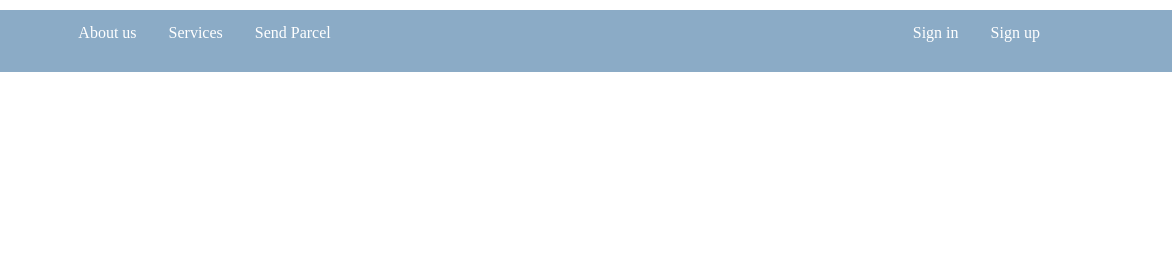
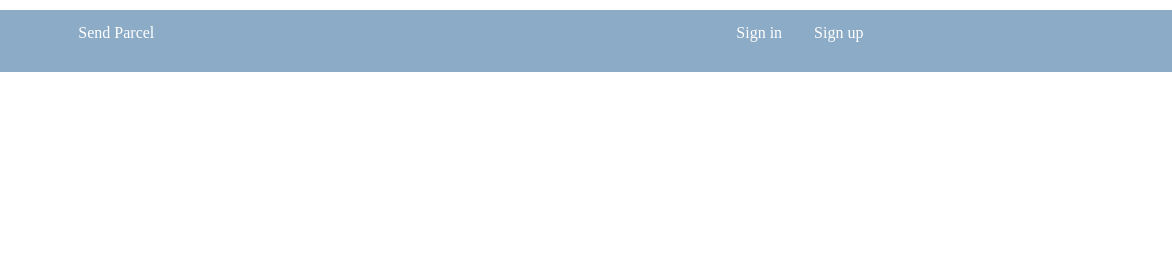
Before and after one commit to MeshackKipkorir/andela-sendIT, a plain HTML site: page UI/register.html in a window 1280 px wide. Shown: the top 280 px of the page, 108-1280 px from the left. Drawn offline with Linux system fonts and the light colour scheme.

Commit message:
removed about us,services links
the links were irrelevant

```diff
--- a/UI/register.html
+++ b/UI/register.html
@@ -11,8 +11,6 @@
       <ul>
         <li class="logo"><a href="index.html">Send<span class="logo-color">IT</span></a></li>
         <div class="navbar">
-        <li><a href="#">About us</a></li>
-        <li><a href="#">Services</a></li>
         <li><a href="create_order.html">Send Parcel</a></li>
         </div>
         <li><a href="login.html" class="auth">Sign in</a></li>
```
